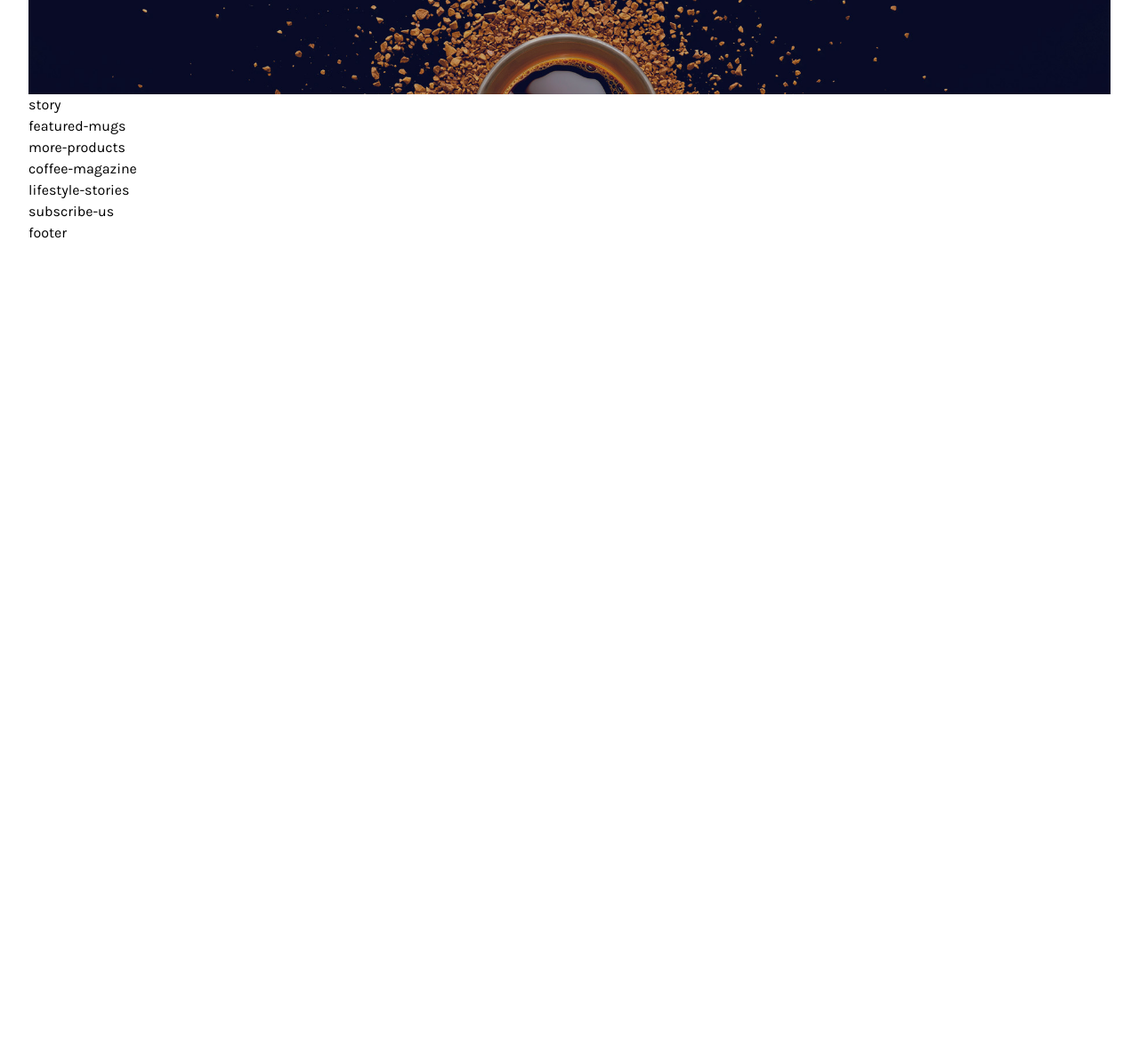
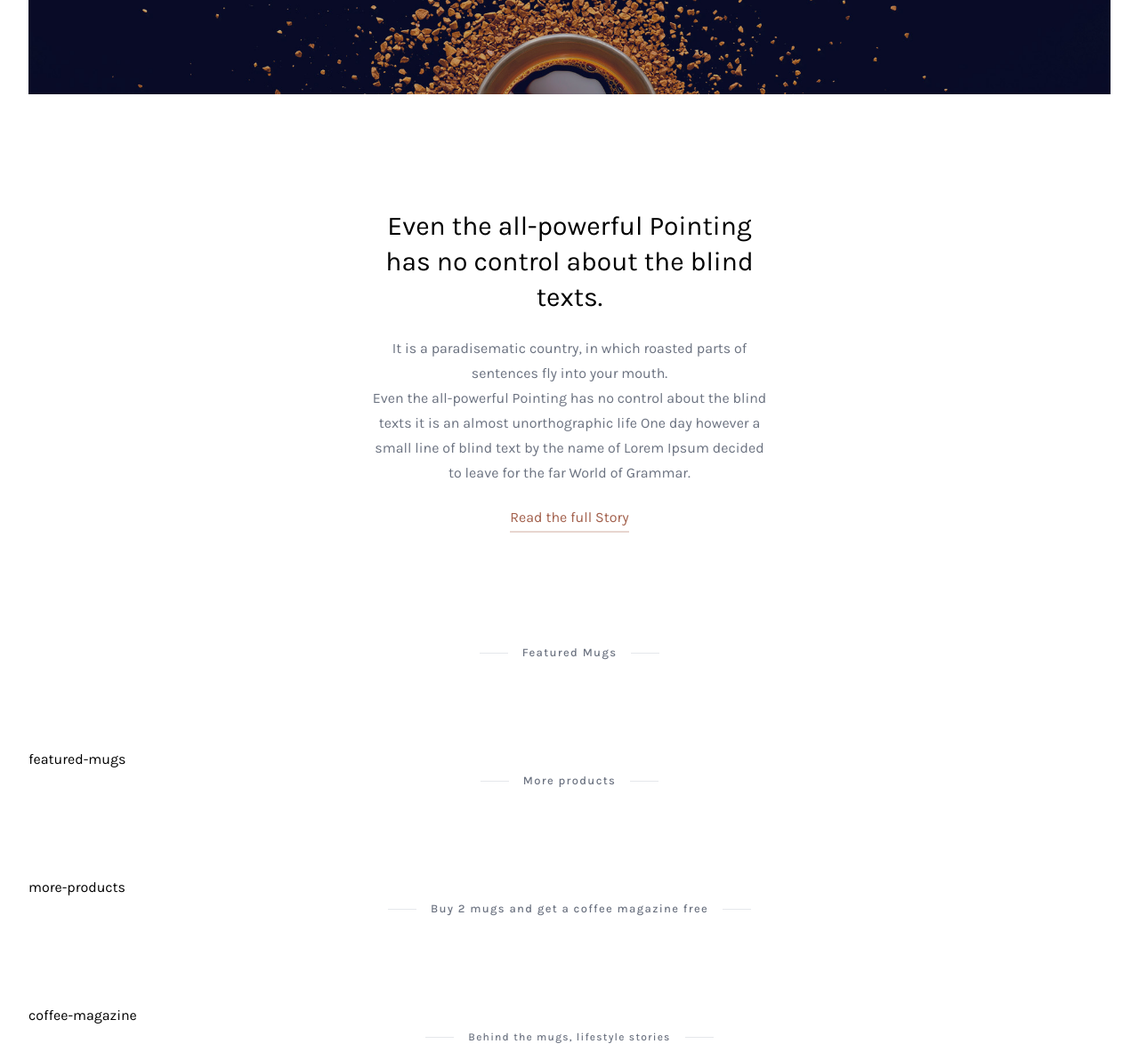
Before and after one commit to Ngtinhs/TailwindcssCoffee, a website: page public/index.html in a window 1280 px wide. Shown: the part 500-1692 px from the top of the page at 89% size. Before the commit the page ends 800 px from the top, so only its background shows below. Drawn offline with Linux system fonts and the light colour scheme.

Commit message:
Story Section & SubHeading

```diff
--- a/public/index.html
+++ b/public/index.html
@@ -78,25 +78,53 @@
         </div><!--End slider-->
 
         <div class="story">
-          story
+          <div class="w-full h-full flex justify-center items-center">
+            <div class="px-4 sm:px-16 md:px-32 lg:px-64 xl:px-96 py-32 text-center">
+              <div class="text-3xl mb-6 leading-10">Even the all-powerful Pointing has no control about the blind texts.</div>
+              <div class="text-gray-500 leading-7 mb-6">It is a paradisematic country, in which roasted parts of sentences fly into your mouth.<br/>Even the all-powerful Pointing has no control about the blind texts it is an almost unorthographic life One day however a small line of blind text by the name of Lorem Ipsum decided to leave for the far World of Grammar.</div>
+              <div class="">
+                <a href="#" class="text-coffee-400 hover:text-coffee-600 relative after:absolute after:-bottom-2 after:left-0 after:bg-coffee-50 hover:after:bg-coffee-200 after:h-0.5 after:w-full after:transition-all after:ease-in-out after:duration-400">
+                  Read the full Story
+                </a>
+              </div>
+            </div>
+          </div>
         </div><!--End story-->
 
+        <div class="ct-subheadline flex justify-center items-center mb-24">
+          <div class="ct-subheadeline-decor-line w-8 h-px bg-gray-200"></div>
+          <div class="ct-subheadeline-label uppercases mx-4 tracking-widest text-gray-500 font-medium text-[13px]">Featured Mugs</div>
+          <div class="ct-subheadeline-decor-line w-8 h-px bg-gray-200"></div>
+        </div>
         <div class="featured-mugs">
           featured-mugs
         </div><!--End featured-mugs-->
-
+        <div class="ct-subheadline flex justify-center items-center mb-24">
+          <div class="ct-subheadeline-decor-line w-8 h-px bg-gray-200"></div>
+          <div class="ct-subheadeline-label uppercases mx-4 tracking-widest text-gray-500 font-medium text-[13px]">More products</div>
+          <div class="ct-subheadeline-decor-line w-8 h-px bg-gray-200"></div>
+        </div>
         <div class="more-products">
           more-products
         </div><!--End more-products-->
 
+        <div class="ct-subheadline flex justify-center items-center mb-24">
+          <div class="ct-subheadeline-decor-line w-8 h-px bg-gray-200"></div>
+          <div class="ct-subheadeline-label uppercases mx-4 tracking-widest text-gray-500 font-medium text-[13px]">Buy 2 mugs and get a coffee magazine free</div>
+          <div class="ct-subheadeline-decor-line w-8 h-px bg-gray-200"></div>
+        </div>
         <div class="coffee-magazine">
           coffee-magazine
         </div><!--End coffee-magazine-->
 
+        <div class="ct-subheadline flex justify-center items-center mb-24">
+          <div class="ct-subheadeline-decor-line w-8 h-px bg-gray-200"></div>
+          <div class="ct-subheadeline-label uppercases mx-4 tracking-widest text-gray-500 font-medium text-[12px]">Behind the mugs, lifestyle stories</div>
+          <div class="ct-subheadeline-decor-line w-8 h-px bg-gray-200"></div>
+        </div>
         <div class="lifestyle-stories">
           lifestyle-stories
         </div><!--End lifestyle-stories-->
-
         <div class="subscribe-us">
           subscribe-us
         </div><!--End subscribe-us-->
--- a/src/input.css
+++ b/src/input.css
@@ -22,3 +22,12 @@
 .ct-badge-circle {
   @apply text-xs text-center rounded-full px-1.5;
 }
+.ct-subheadline {
+  @apply flex justify-center items-center mb-24;
+}
+.ct-subheadline-deco-line {
+  @apply w-8 h-px bg-gray-200;
+}
+.ct-subheadline-label {
+  @apply uppercase mx-4 tracking-widest text-gray-500 font-medium text-[12px] text-center;
+}
--- a/tailwind.config.js
+++ b/tailwind.config.js
@@ -7,7 +7,15 @@ module.exports = {
         Karla: ['Karla', 'sans-serif']
       },
       colors: {
-        'light-coffee': '#C89F94'
+        'light-coffee': '#C89F94',
+
+        //Có thể làm ntn
+        'coffee': {
+          50: '#e8d6d0',
+          200: '#c89f94',
+          400: '#a25f4b',
+          600: '#744838'
+        }
       },
       keyframes: {
         slideDown: {
```
Also changed, not shown: public/output.css.
